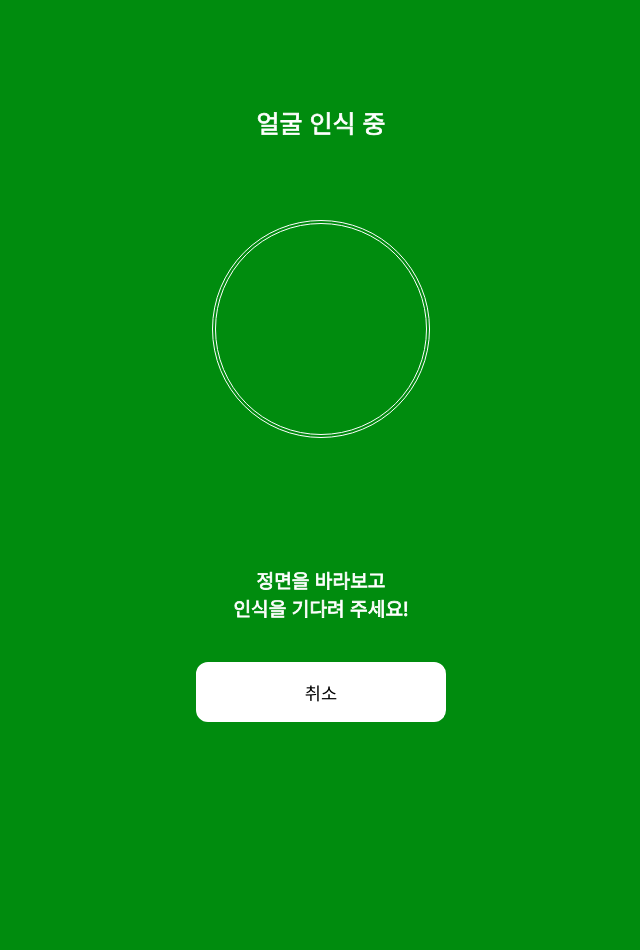
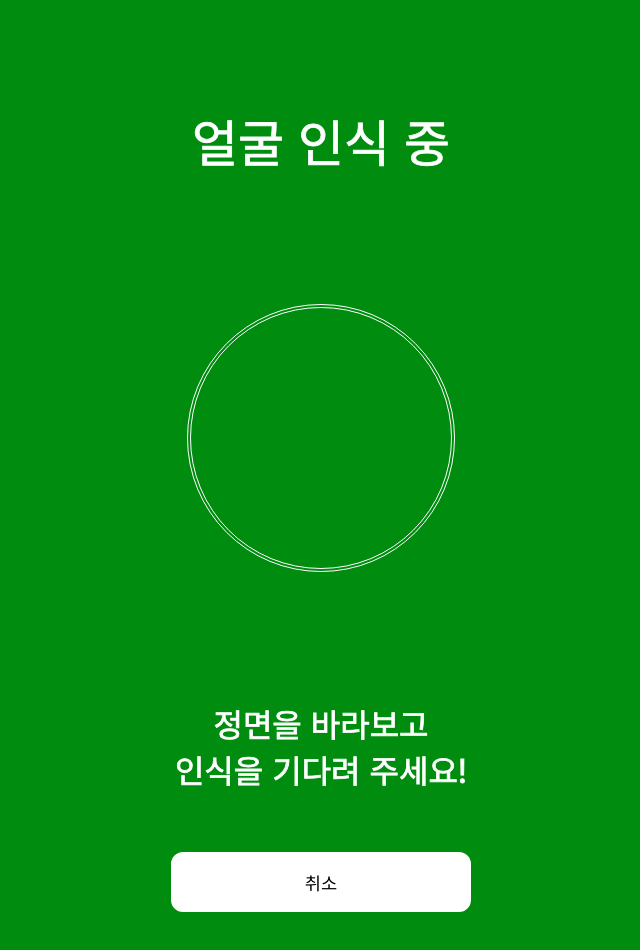
Before and after one commit to app-and-me/2025_ITShow_MirimPay_Client, a React (Vite) app: page /face in a window 1280 px wide. Shown: the top 950 px of the page, without its empty margins (319-959 px from the left). Built offline with nearby package versions, Linux system fonts and the light colour scheme; no server answers; a web font is replaced by a local one.

Commit message:
fix: 키오스크 화면 비율 재수정

```diff
--- a/src/pages/Face.tsx
+++ b/src/pages/Face.tsx
@@ -13,7 +13,7 @@ const Container = styled.div`
 
 const Title = styled.p`
   text-align: center;
-  font-size: 25px;
+  font-size: 50px;
   color: white;
   -webkit-text-stroke: 0.8px white;
   margin-top: 80px;
@@ -25,9 +25,9 @@ const Camerabox = styled.div`
 `
 
 const CameraWrapper = styled.div`
-  margin-top: 5rem;
-  width: 210px;
-  height: 210px;
+  margin-top: 8rem;
+  width: 260px;
+  height: 260px;
   border-radius: 50%;
   border: 4px double white;
   overflow: hidden;
@@ -43,17 +43,15 @@ const StyledWebcam = styled(Webcam)`
 `
 
 const Subtitle = styled.div`
-  font-size: 1.3rem;
   margin-top: 8rem;
   text-align: center;
-  font-size: 1.2rem;
+  font-size: 2rem;
   color: white;
   -webkit-text-stroke: 0.8px white;
 `
 const Button = styled.button`
-  margin: 40px auto 0 auto;
-  margin-top: 40px;
-  width: 250px;
+  margin: 60px auto 0 auto;
+  width: 300px;
   height: 60px;
   border-radius: 12px;
   border: 2px solid white;
--- a/src/pages/Pay.tsx
+++ b/src/pages/Pay.tsx
@@ -13,7 +13,7 @@ const PayContainer = styled.div`
 
 const Title = styled.p`
   text-align: center;
-  font-size: 25px;
+  font-size: 50px;
   color: white;
   -webkit-text-stroke: 0.8px white;
   margin-top: 80px;
@@ -22,19 +22,19 @@ const ImgWrapper = styled.div`
   display: flex;
   justify-content: center;
   align-items: center;
-  // height: 30vh; /* 또는 부모 높이 설정 */
 `
 
 const Barcode = styled.img`
-  padding-top: 2rem;
+  padding-top: 5rem;
   padding-bottom: 2rem;
-  max-width: 18rem;
+  max-width: 25rem;
   display: block;
 `
 
 const SubTitle = styled.div`
+  margin-top: 3rem;
   text-align: center;
-  font-size: 1.2rem;
+  font-size: 2rem;
   color: white;
   -webkit-text-stroke: 0.8px white;
 `
```
